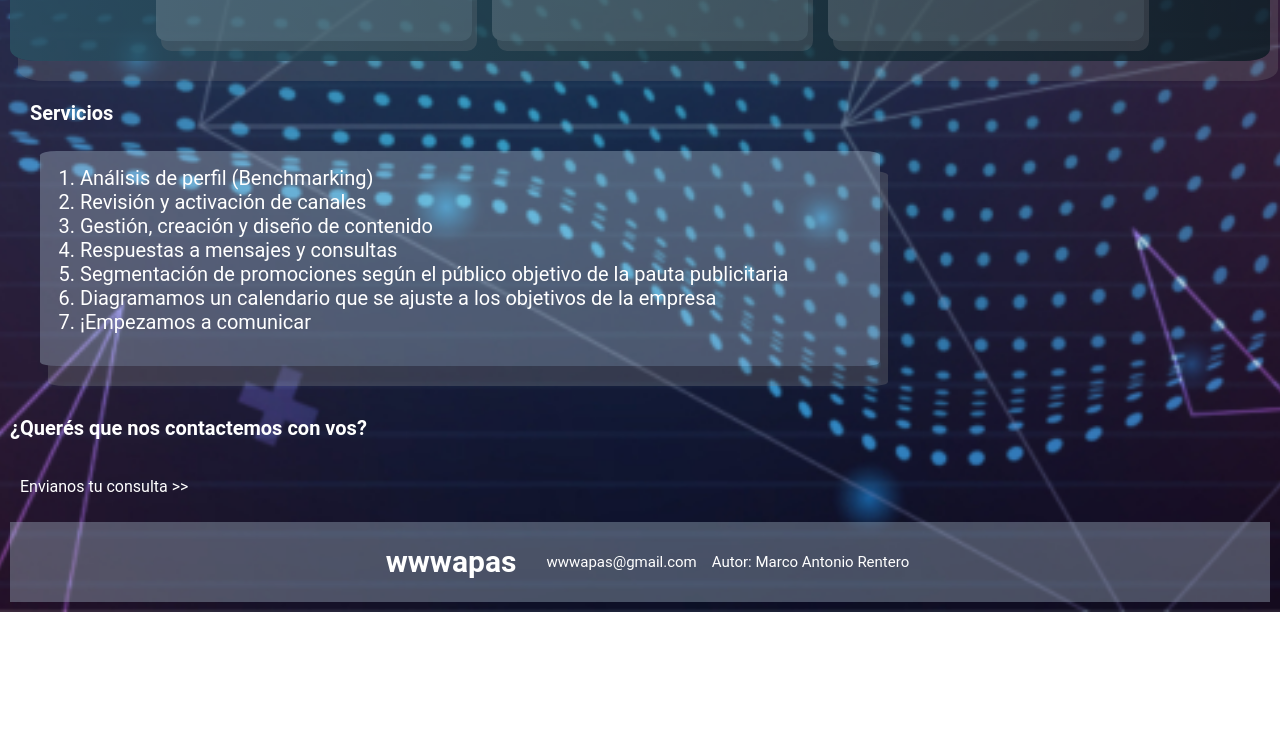
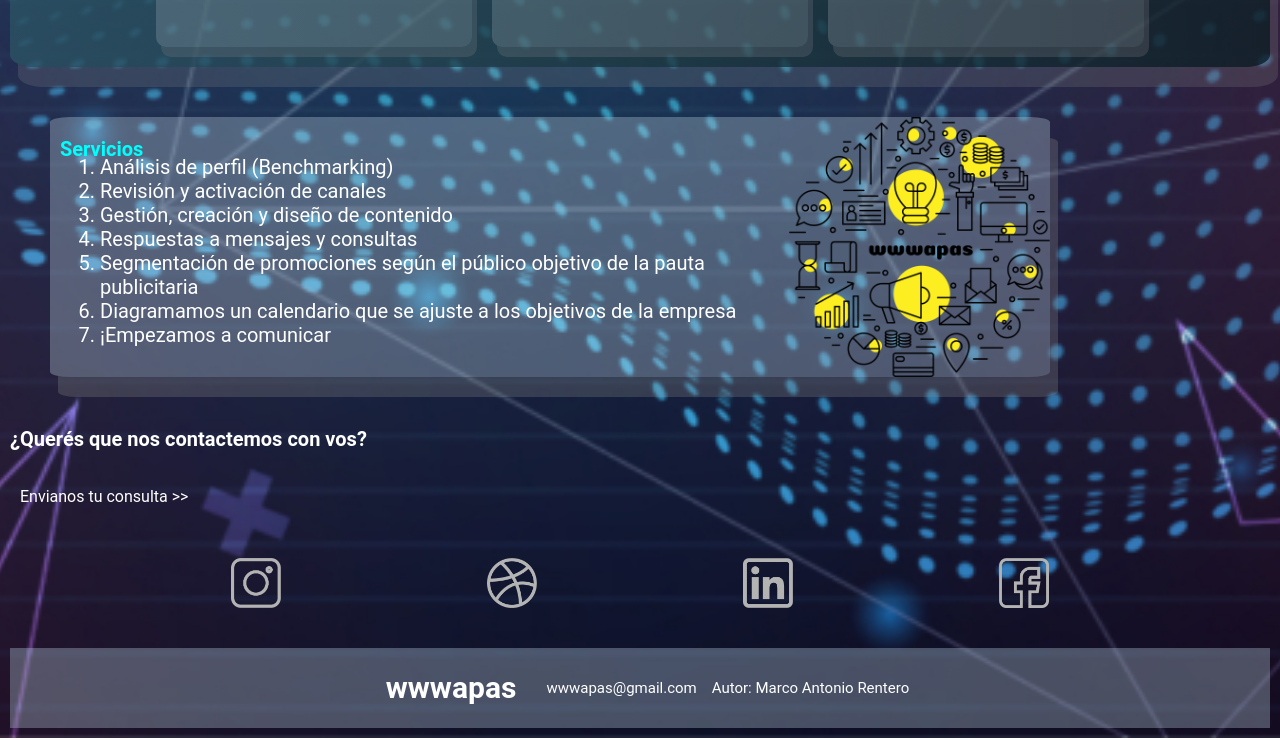
Before and after one commit to Marck66-34/Proyecto-Integrador, a plain HTML site: page index.html in a window 1280 px wide. Shown: the part 800-1540 px from the top of the page. Before the commit the page ends 1414 px from the top, so only its background shows below. Drawn offline with Linux system fonts and the light colour scheme.

Commit message:
subiendo mas archivos

```diff
--- a/css/estilo.css
+++ b/css/estilo.css
@@ -30,6 +30,8 @@ h2, h3, h4{
     width: 90%;
     margin: auto;
     padding: 50px 0;
+    display: flex;
+    flex-direction: row;
 }
 
 nav {
@@ -37,6 +39,7 @@ nav {
     display: -webkit-box;
     display: -ms-flexbox;
     display: flex;
+    width:100%;
     -webkit-box-pack: justify;
     -ms-flex-pack: justify;
     justify-content: space-between;
@@ -45,6 +48,7 @@ nav {
     align-items: center;
     padding: 15px 20px;
     border-radius: 5px;
+
     -webkit-transition: .3s ease all;
     transition: .3s ease all;
 }
@@ -66,6 +70,10 @@ nav .enlaces a {
 
 nav .enlaces a:hover {
     color: #707070;
+
+}
+.logo img{
+    width:100px;
 
 }
 /*------------------------------------------fin de menu---------------------------------------------*/
@@ -142,26 +150,36 @@ strong{
     color:aqua;
 }
 /*------------------------------------------------------------------fin---------------------------------------------------------*/
+#servicio{
+display: flex;
+background-color: #bbd0df56;
+border-radius: 2%;
+max-width: 1000px;
+height: 260px;
+margin: 50px;
+padding-top:0px;
+box-shadow: 8px 20px #88888849;
+}
+#servicio h2{
+    color:aqua;
+    width: 0px;
+    height: 0px;
+    padding:5px,2px, 5px, 4px;
+}
 .servicios{
-    margin:30px;
-    display: flex;
-    flex-direction: column;
+display: flex;
+margin:10px;
 }
 .servicios ol {
-    background-color: #bbd0df56;
     color:white;
-        border-radius: 2%;
-        max-width: 800px;
-        height: 200px;
-        margin:10px;
-        padding-top:15px;
-        display: flex;
-        justify-content: flex-start;
-        flex-direction: column;
-        box-shadow: 8px 20px #88888849;
+    padding-top: 12px;
+
 }
 .servicios ol li{
     font-size: 20px;
+}
+.servicios img{
+    width:300px;
 }
 .consulta{
     margin-top:40px;
@@ -170,6 +188,14 @@ strong{
 .consulta p{
     color: white;
     padding: 10px;
+}
+aside{
+    display : flex;
+    justify-content: space-evenly;
+    padding:2%;
+}
+aside img{
+    width:50px;
 }
 .pie{
     display: flex;
--- a/index.html
+++ b/index.html
@@ -18,9 +18,14 @@
                     <a href="#">Inicio</a>
                     <a href="#servicio">Servicio</a>
                     <a href="#contacto">Contacto</a>
+                    <div class="logo">
+                        <img src="./img/logo.png" alt="logo de">
+                    </div>
                 </div>
             </nav>
+
             </div>
+
         </main>
 
     </header>
@@ -74,7 +79,10 @@
                     de la empresa</li>
                 <li>¡Empezamos a comunicar</li>
             </ol>
+            </div>
+            <img src="./img/img-servicios.png" alt="">
      </div>
+
         </section>
         <section id="contacto">
         <div class="consulta">
@@ -84,8 +92,11 @@
     </section>
 
  <aside>
-
- </aside>
+<a href="https://www.instagram.com"><img src="./img/instagram-icon.png" alt="instagram"></a>
+ <a href="https://www.instagram.com"><img src="./img/dribbble-icon.png" alt="drible"></a>
+ <a href="https://linkedin.com"><img src="./img/linkedin-icon.png" alt="linkedin"></a>
+ <a href="https://facebook.com"><img src="./img/facebook-icon.png" alt="facebook"></a>
+</aside>
 
  <footer>
 <div class="pie">
```
Also changed, not shown: img/dribbble-icon.png (added), img/facebook-icon.png (added), img/foto.JPG (added), img/img-servicios.png (added), img/instagram-icon.png (added), img/linkedin-icon.png (added), img/logo.png (added), 1 other file.
